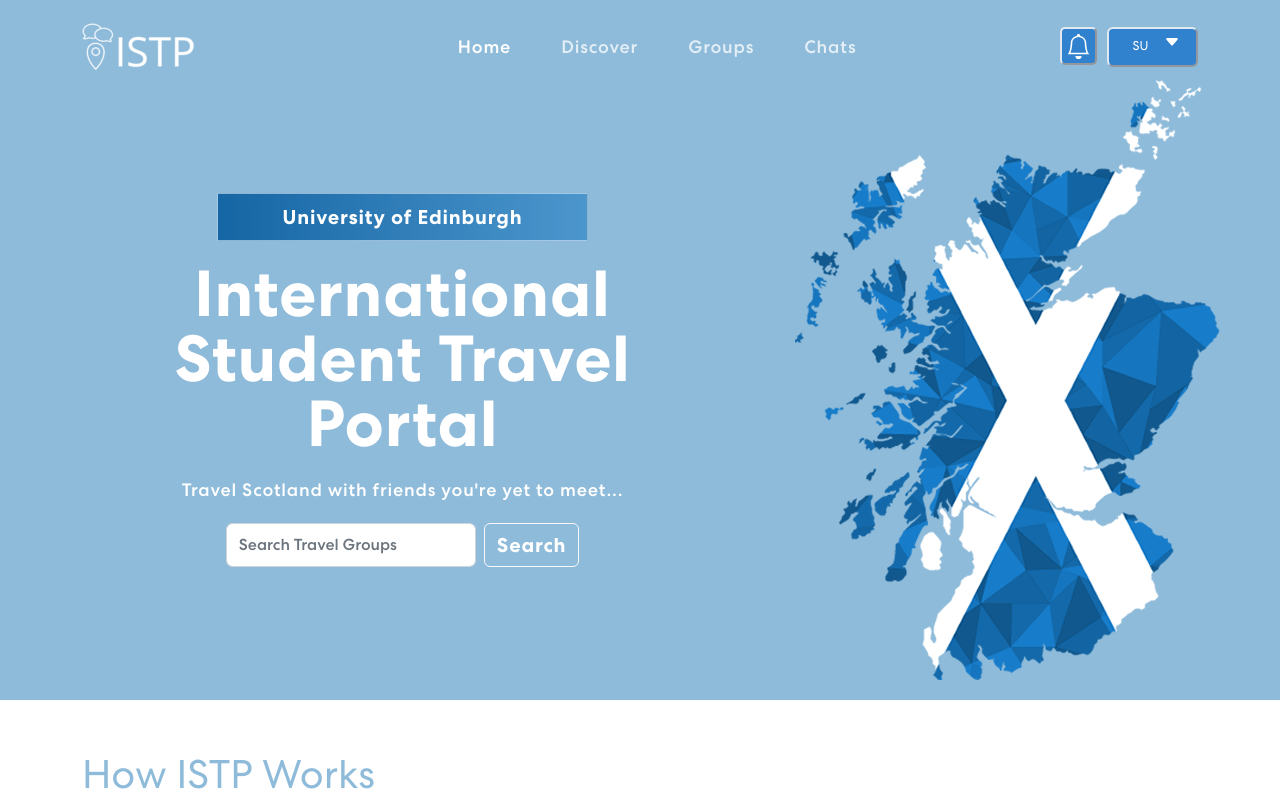
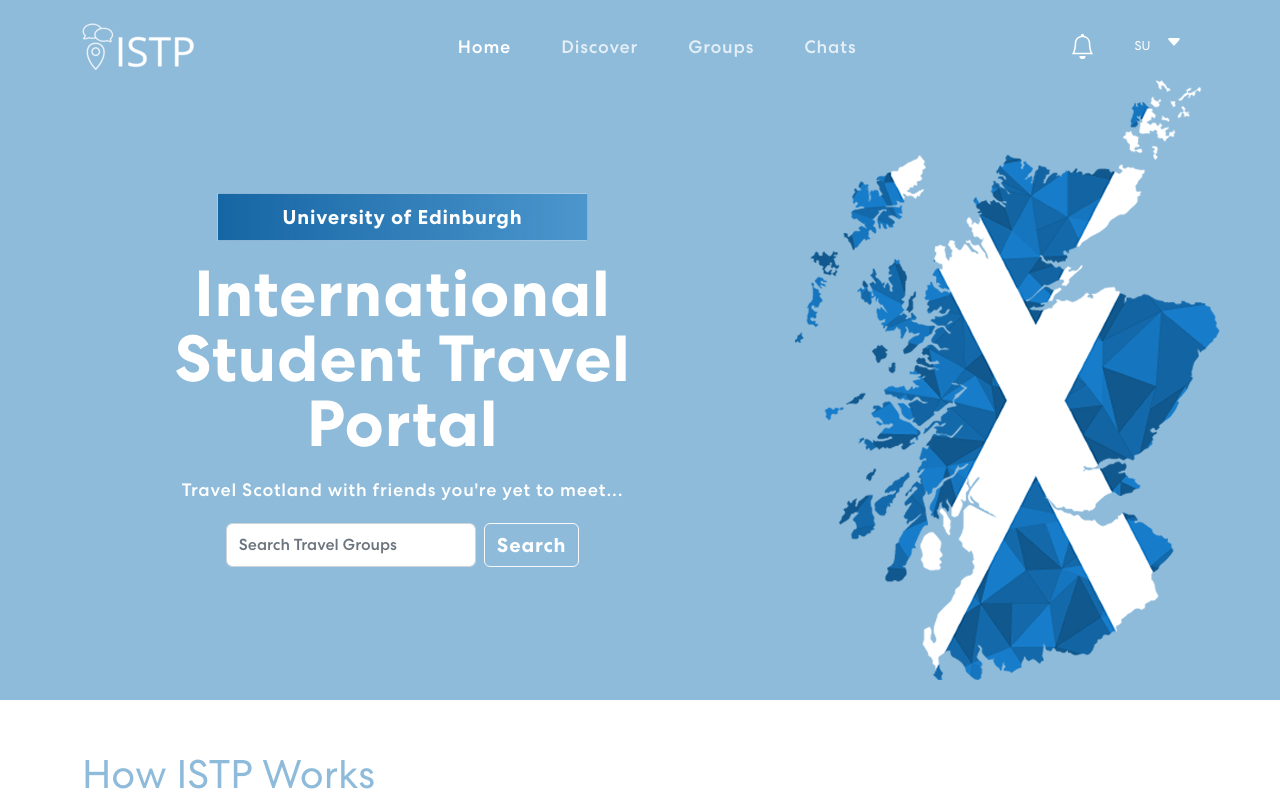
Before and after one commit to RJOC/ISTP, a React (Create React App) app in the folder frontend/: page / in a window 1280 px wide. Shown: the top 800 px of the page. Built offline with nearby package versions, Linux system fonts and the light colour scheme; sample sign-in values are in the browser's storage.

Commit message:
Lots of big changed

```diff
--- a/frontend/src/components/Misc/CardTemp.js
+++ b/frontend/src/components/Misc/CardTemp.js
@@ -11,14 +11,16 @@ import {
 } from "@chakra-ui/react";
 import axios from "axios";
 import { ChatState } from "../../Context/ChatProvider";
+import { useEffect, useState } from "react";
 
 export default function CardTemp(props) {
+  const [isActive, setIsActive] = useState(false);
   const { groupId, title, body, loc, date, users, image } = props;
   const toast = useToast();
   const { user } = ChatState();
 
   const handleAddUser = async () => {
-    if (users.find((u) => u._id === user._id)) {
+    if (users.find((u) => u._id === user._id) || isActive) {
       toast({
         title: "You are already in this group!",
         status: "error",
@@ -51,6 +53,7 @@ export default function CardTemp(props) {
         isClosable: true,
         position: "bottom",
       });
+      setIsActive((current) => !current);
     } catch (error) {
       toast({
         title: "Error Occured!",
@@ -63,7 +66,7 @@ export default function CardTemp(props) {
   };
 
   return (
-    <Center height={"100%"} maxH="100rem" maxW="100rem" width={"100%"} p={20}>
+    <Center height={"100%"} maxH="100rem" maxW="100rem" width={"100%"} p={6}>
       <Box
         maxW={"600px"}
         w={"full"}
@@ -114,11 +117,11 @@ export default function CardTemp(props) {
           <Button
             maxWidth="100px"
             onClick={handleAddUser}
-            colorScheme="blue"
+            colorScheme={isActive ? "green" : "blue"}
             mr={3}
             my={2}
           >
-            Join Group
+            {isActive ? "Joined" : "Join Group"}
           </Button>
           {/* <Avatar
             src={"https://avatars0.githubusercontent.com/u/1164541?v=4"}
--- a/frontend/src/components/Misc/GroupBody.js
+++ b/frontend/src/components/Misc/GroupBody.js
@@ -91,7 +91,7 @@ const GroupBody = ({ fetchAgain }) => {
           padding="5px 10px 5px 10px"
           bg={"white"}
         >
-          {/* <Tooltip
+          <Tooltip
             label="Search Groups to chat"
             hasArrow
             placement="bottom-end"
@@ -107,7 +107,7 @@ const GroupBody = ({ fetchAgain }) => {
                 Search Groups
               </Text>
             </Button>
-          </Tooltip> */}
+          </Tooltip>
           <GroupChatModal marginTop="100px">
             <Button
               colorScheme="blue"
@@ -135,7 +135,7 @@ const GroupBody = ({ fetchAgain }) => {
             borderWidth="1px"
           >
             {/* CARD START */}
-            <Container maxW="80rem" centerContent>
+            <Container maxW="80rem" centerContent marginTop={"40px"}>
               {groups
                 ? groups.map((group) => (
                     <CardTemp
--- a/frontend/src/components/Misc/NavPro.js
+++ b/frontend/src/components/Misc/NavPro.js
@@ -36,10 +36,11 @@ const NavPro = () => {
     <div>
       <Menu>
         <MenuButton
-          p={1}
-          background="#3182CE"
-          rounded="5px"
-          marginRight={"10px"}
+          colorScheme="blue"
+          border={"none"}
+          bg="#8FBBDA"
+          as={Button}
+          color="white"
         >
           <Bell color="white" size={25} />
         </MenuButton>
@@ -66,14 +67,20 @@ const NavPro = () => {
         </MenuList>
       </Menu>
       <Menu>
-        <MenuButton colorScheme="blue" as={Button} color="white">
+        <MenuButton
+          colorScheme="blue"
+          border={"none"}
+          bg="#8FBBDA"
+          as={Button}
+          color="white"
+        >
           <Avatar
             size="sm"
             cursor="pointer"
             name={user.name}
             src={user.picture}
-            bg="#3182CE"
-            border={0}
+            bg="#8FBBDA"
+            border={"none"}
           />
           &nbsp;&nbsp;
           <CaretDownFill color="white" />
@@ -81,21 +88,26 @@ const NavPro = () => {
         <MenuList background={"#8FBBDA"}>
           <Profile user={user}>
             <MenuItem
-              bg="#3182CE!important"
-              color={"white"}
+              bg="#8FBBDA!important"
+              color={"white!important"}
+              rounded={7}
+              border="none"
               _hover={{
-                background: "#2C5282",
+                background: "white!important",
+                color: "#8FBBDA!important",
               }}
             >
               Profile
             </MenuItem>
           </Profile>
-          <MenuDivider />
           <MenuItem
-            bg="#3182CE"
+            bg="#8FBBDA"
+            border={"none"}
+            rounded={7}
             onClick={signOutH}
             _hover={{
-              background: "#2C5282",
+              background: "white!important",
+              color: "#8FBBDA!important",
             }}
           >
             SignOut
--- a/frontend/src/components/ScrollableChat.js
+++ b/frontend/src/components/ScrollableChat.js
@@ -24,8 +24,9 @@ const ScrollableChat = ({ messages }) => {
                   mt="7px"
                   mr={1}
                   size="sm"
-                  bg={"#D3E7F4"}
+                  bg={"#FFFF"}
                   cursor="pointer"
+                  color={"black"}
                   name={m.sender.name}
                   src={m.sender.picture}
                 />
--- a/frontend/src/components/SingleChat.js
+++ b/frontend/src/components/SingleChat.js
@@ -1,6 +1,7 @@
 import "../App.css";
 import {
   Box,
+  Button,
   IconButton,
   Input,
   Spinner,
@@ -10,7 +11,7 @@ import {
 import { FormControl } from "@chakra-ui/react";
 import axios from "axios";
 import React, { useEffect, useState } from "react";
-import { ArrowLeft } from "react-bootstrap-icons";
+import { ArrowLeft, Send } from "react-bootstrap-icons";
 import { getSender, getSenderFull } from "../config/ChatLogics";
 import { ChatState } from "../Context/ChatProvider";
 import Profile from "./Misc/Profile";
@@ -69,7 +70,12 @@ const SingleChat = ({ fetchAgain, setFetchAgain }) => {
   };
 
   const sendMessage = async (event) => {
-    if (event.key === "Enter" && newMessage) {
+    if (
+      (event.key === "Enter" || event.currentTarget.id === "button") &&
+      newMessage
+    ) {
+      console.log("it worked");
+
       try {
         const config = {
           headers: {
@@ -254,7 +260,7 @@ const SingleChat = ({ fetchAgain, setFetchAgain }) => {
                 p={3}
                 background="#D3E7F5"
                 width={"100%"}
-                height="50%"
+                height="70%"
                 borderRadius={"lg"}
                 overflowY="hidden"
               >
@@ -262,7 +268,12 @@ const SingleChat = ({ fetchAgain, setFetchAgain }) => {
                   <ScrollableChat messages={messages} />
                 </div>
 
-                <FormControl onKeyDown={sendMessage} isRequired mt={3}>
+                <FormControl
+                  onKeyDown={sendMessage}
+                  display="flex"
+                  isRequired
+                  mt={3}
+                >
                   <Input
                     variant="filled"
                     bg="white"
@@ -270,6 +281,16 @@ const SingleChat = ({ fetchAgain, setFetchAgain }) => {
                     value={newMessage}
                     onChange={typingHandler}
                   />
+                  <Button
+                    name="button"
+                    id="button"
+                    onClick={sendMessage}
+                    colorScheme={"blue"}
+                    alignContent="center"
+                    mt={2}
+                  >
+                    <Send size={"20px"} color="white" />
+                  </Button>
                 </FormControl>
               </Box>
             </>
```
Also changed, not shown: 8 other files (tests, documents, lock files or other folders).
